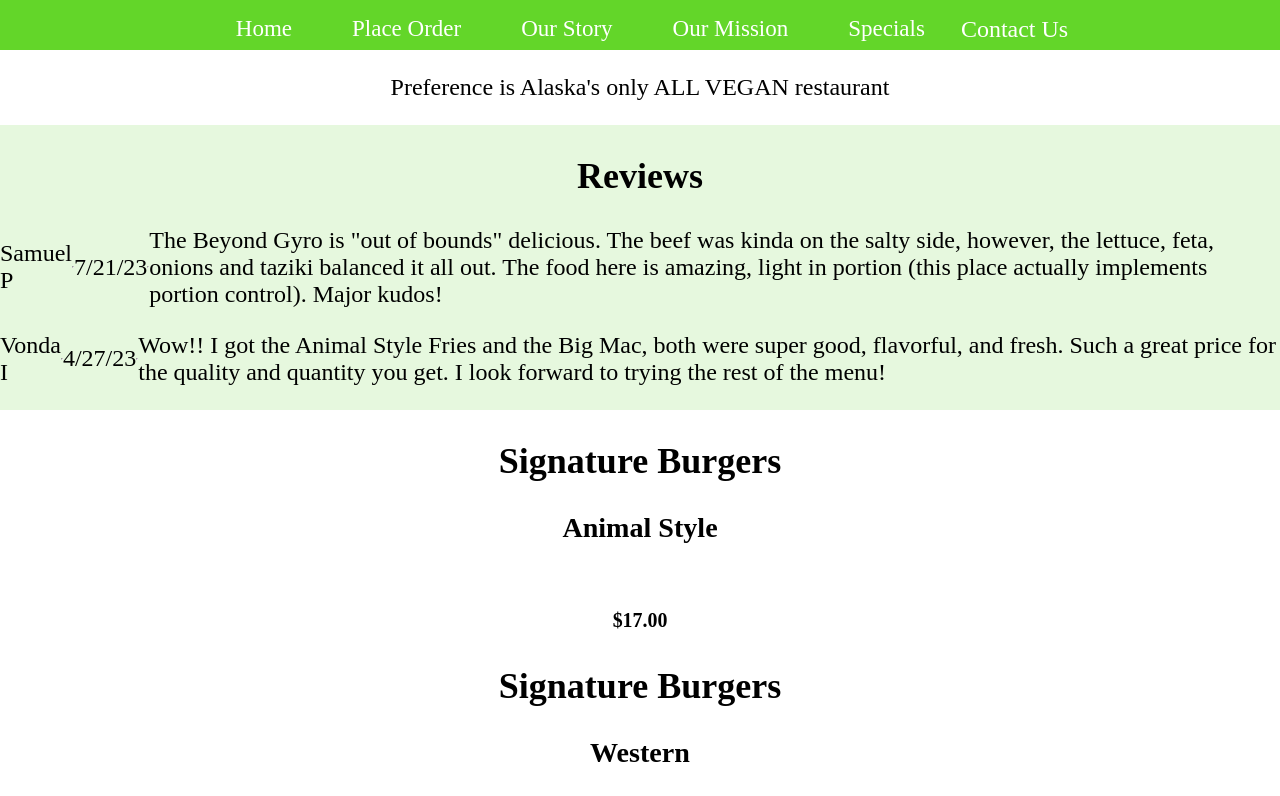
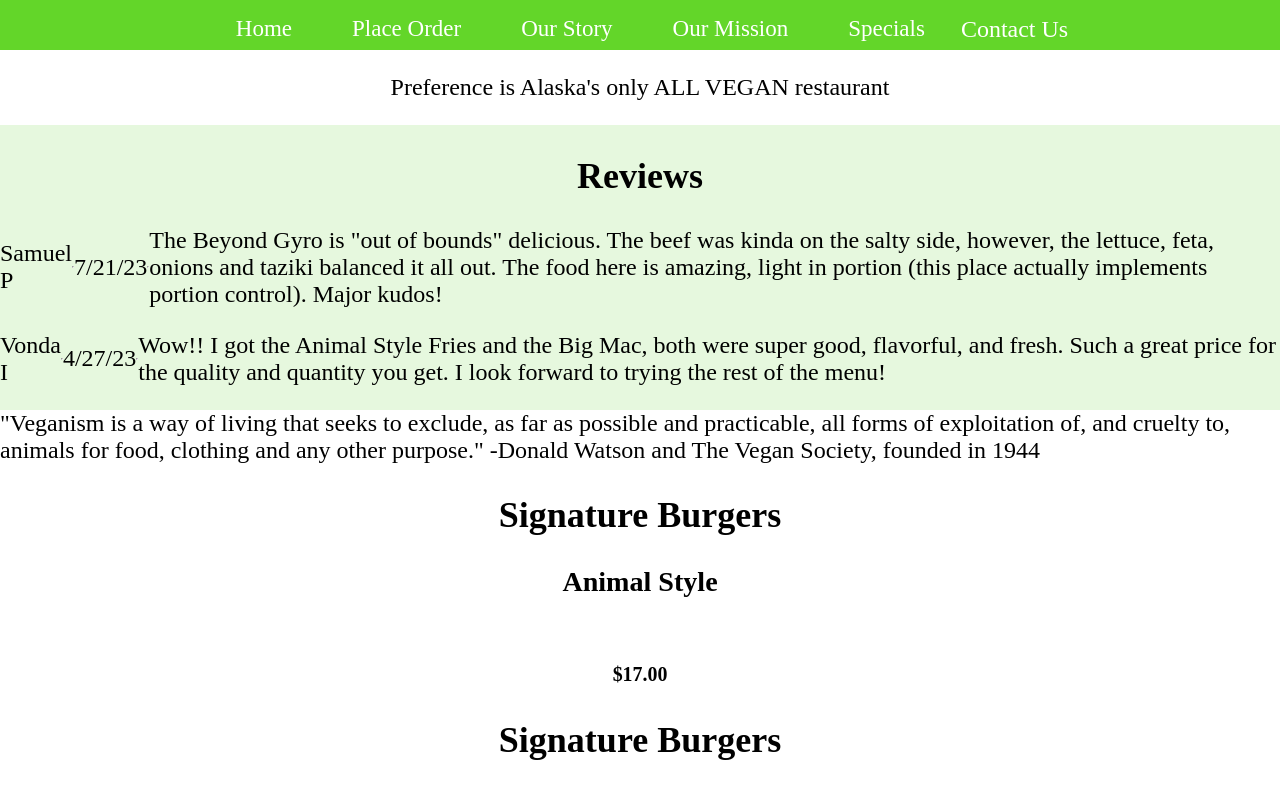
Before and after one commit to jazzminceleste/Final-Project-React-App, a React (Vite) app: page / in a window 1280 px wide. Shown: the top 796 px of the page. Built offline with nearby package versions, Linux system fonts and the light colour scheme.

Commit message:
rendered values component

```diff
--- a/src/App.jsx
+++ b/src/App.jsx
@@ -13,6 +13,7 @@ const App = () => {
       <Nav />
       <p>Preference is Alaska's only ALL VEGAN restaurant</p>
       <aside><Reviews /></aside>
+      <Values />
       <div>
         {itemDetails.map(item => (
           <Menu items={item} />
--- a/src/components/Values.jsx
+++ b/src/components/Values.jsx
@@ -1,7 +1,9 @@
 const Values = () => {
 
   return (
-    <div></div>
+    <div>
+      "Veganism is a way of living that seeks to exclude, as far as possible and practicable, all forms of exploitation of, and cruelty to, animals for food, clothing and any other purpose." -Donald Watson and The Vegan Society, founded in 1944
+    </div>
   )
 }
 
```
